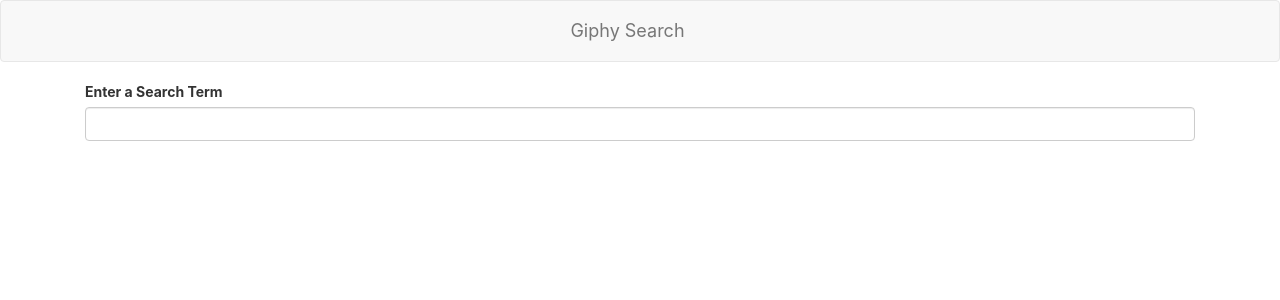
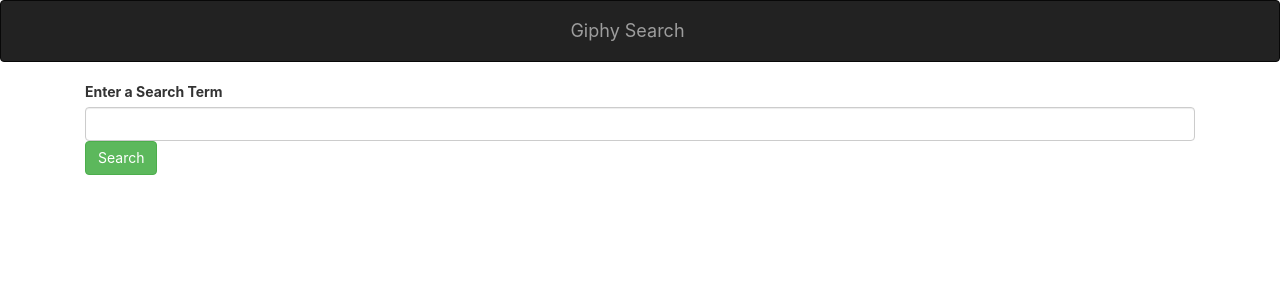
Before and after one commit to MostlyFocusedMike/gif-search-example, a React (Create React App) app: page / in a window 1280 px wide. Shown: the top 300 px of the page. Built offline with nearby package versions, Linux system fonts and the light colour scheme.

Commit message:
updated css

```diff
--- a/src/components/App.js
+++ b/src/components/App.js
@@ -5,7 +5,7 @@
 function App() {
   return (
     <div>
-        <NavBar color='white' title="Giphy Search" />
+        <NavBar color='black' title="Giphy Search" />
         <div className="ui container">
           <GifSearch />
           <br />
--- a/src/components/GifSearch.js
+++ b/src/components/GifSearch.js
@@ -3,6 +3,7 @@
         <div>
             <label htmlFor="searchInput">Enter a Search Term </label>
             <input type="text" className="form-control" id="searchInput" />
+            <button type="button" class="btn btn-success">Search</button>
         </div>
     )
 }
```
Also changed, not shown: 1 other file (tests, documents, lock files or other folders).
